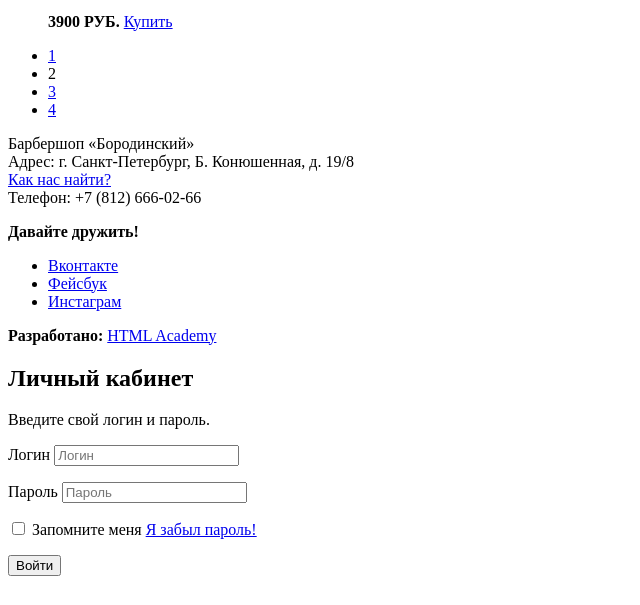
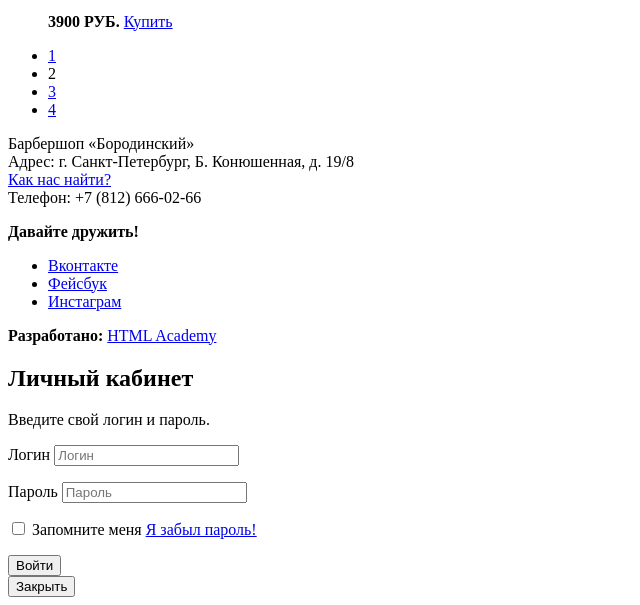
Before and after one commit to Pitoncod/546675-barbershop, a plain HTML site: page catalog.html in a window 1280 px wide. Shown: the part 1389-1994 px from the top of the page, without its empty margins (0-640 px from the left). Before the commit the page ends 1973 px from the top, so only its background shows below. Drawn offline with Linux system fonts and the light colour scheme.

Commit message:
Button
Кнопка закрыть окно

```diff
--- a/catalog.html
+++ b/catalog.html
@@ -280,8 +280,7 @@
             </p>
             <button class="button" type="submit">Войти</button>
           </form>
+          <button class="modal-close" type="sumit">Закрыть</button>
         </section>
-
-    </header>
-  </body>
+      </body>
 </html>
```
